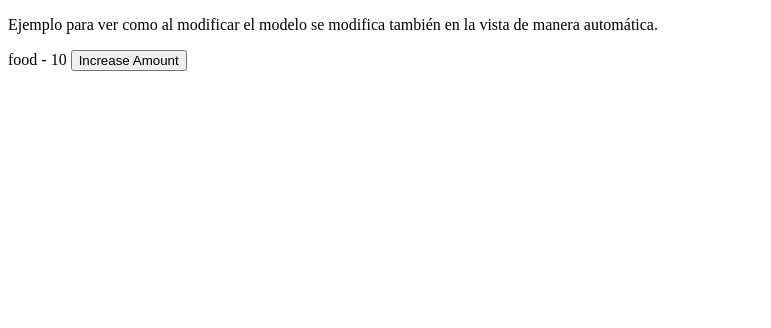
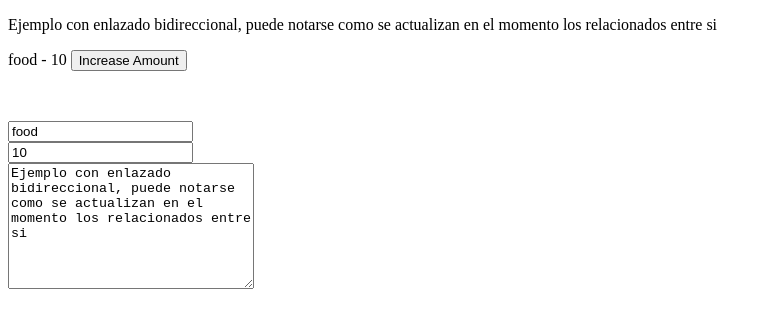
Before and after one commit to mathiasuy/angularjs, a plain HTML site: page 01 Variables/index.html in a window 1280 px wide. Shown: the whole page, without its empty margins (0-771 px from the left). Drawn offline with nearby package versions, Linux system fonts and the light colour scheme.

Commit message:
la cosa empieza a crecer

```diff
--- a/01 Variables/app.js
+++ b/01 Variables/app.js
@@ -12,7 +12,7 @@ app.controller('ExpensesViewController', ['$scope', function($scope){
 		amount: 10
 	};
 
-	$scope.description = 'Ejemplo para ver como al modificar el modelo se modifica también en la vista de manera automática.';
+	$scope.description = 'Ejemplo con enlazado bidireccional, puede notarse como se actualizan en el momento los relacionados entre si';
 
 	$scope.increaseAmount = function(){
 		$scope.expense.amount++;
--- a/01 Variables/index.html
+++ b/01 Variables/index.html
@@ -12,5 +12,16 @@
 	{{expense.description}} - {{expense.amount}}
 
 	<button ng-click="increaseAmount()">Increase Amount</button>
+
+	<div style="margin-top: 50px;">
+		<input type="text" ng-model="expense.description" "name=""/>
+	</div>
+	<div>
+		<input type="number" ng-model="expense.amount"/>
+	</div>
+	<div>
+		<textarea style="height: 120px; width: 240px" ng-model="description"/>
+	</div>
+
 </body>
 </html>
```
Also changed, not shown: 1 other file.
